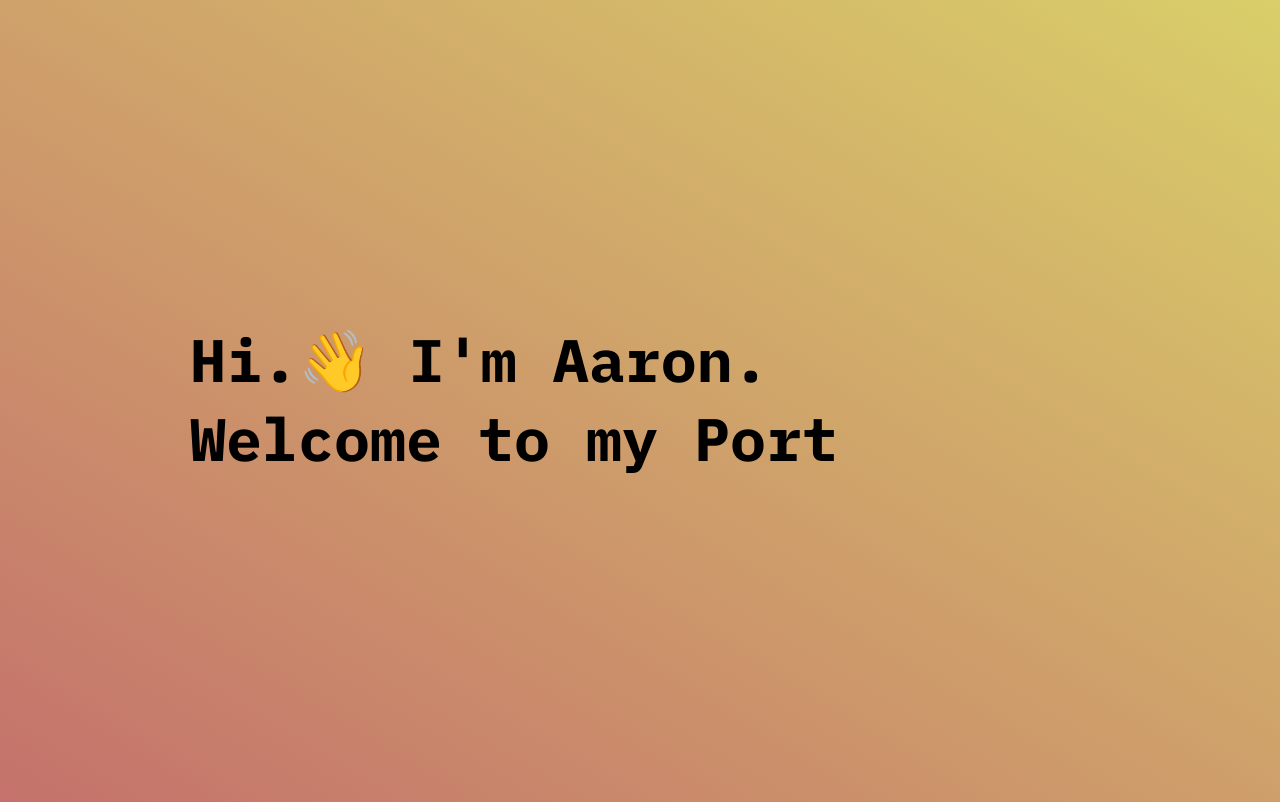
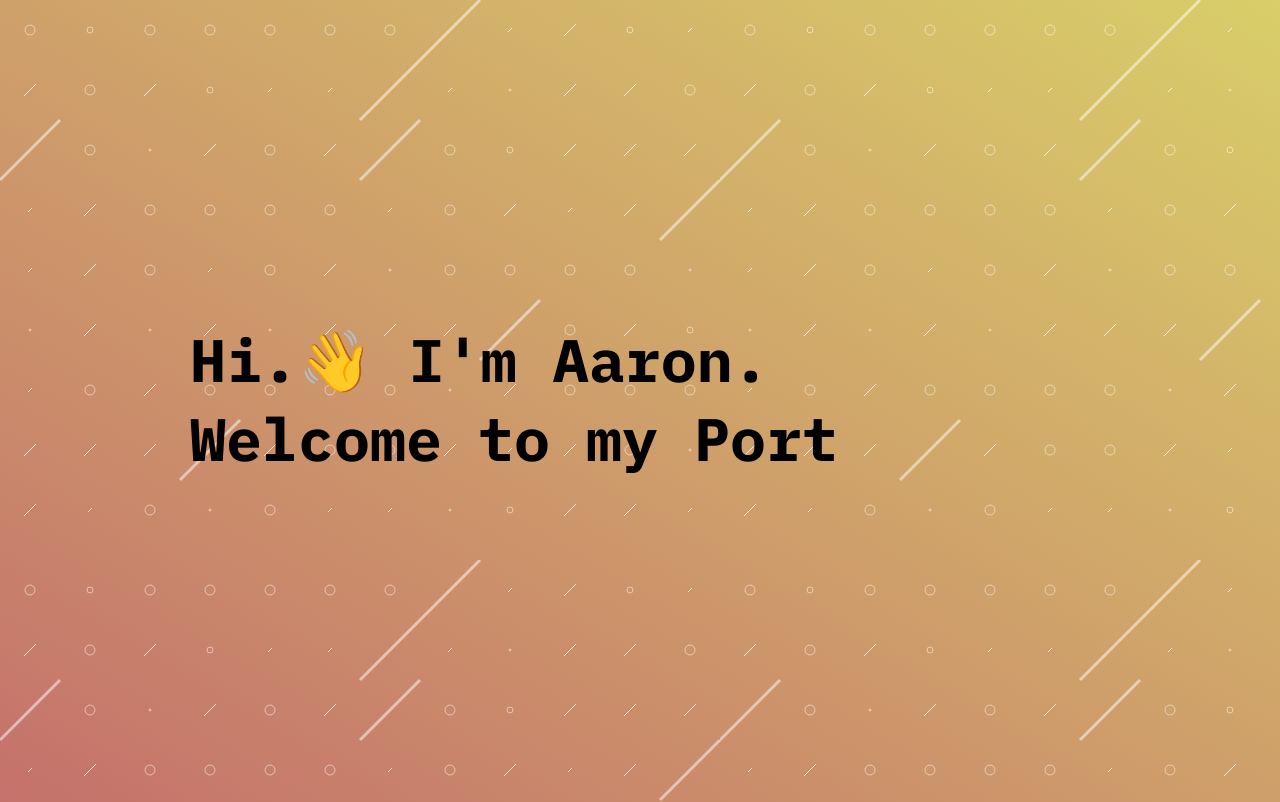
Before and after one commit to AarKro/digital-cv, a React (Vite) app: page / in a window 1280 px wide. Shown: the top 802 px of the page. Built offline with nearby package versions, Linux system fonts and the light colour scheme.

Commit message:
update background

```diff
--- a/src/App.scss
+++ b/src/App.scss
@@ -8,8 +8,7 @@
 
 body {
   margin: 0;
-  background: rgb(186,67,109);
-  background: linear-gradient(31deg, rgba(186,67,109,1) 0%, rgba(217,206,105,1) 100%);
+  background-image: url('./assets/sprinkle.svg'), linear-gradient(31deg, rgba(186,67,109,1) 0%, rgba(217,206,105,1) 100%);
   height: 200vh;
   overflow: hidden;
 }
```
Also changed, not shown: src/assets/sprinkle.svg (added).
